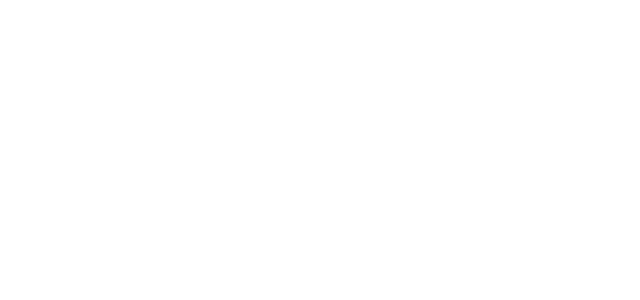
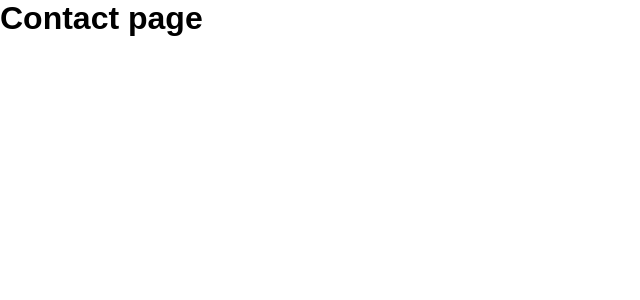
Before and after one commit to mathieuelisa/Room-react-app, a React (Create React App) app: page /contact in a window 1280 px wide. Shown: the top 300 px of the page, without its empty margins (0-640 px from the left). Built offline with nearby package versions, Linux system fonts and the light colour scheme.

Commit message:
Adding initialization of contact page

```diff
--- a/src/Components/App/App.js
+++ b/src/Components/App/App.js
@@ -1,7 +1,11 @@
+// Import styles
 import "./App.scss";
+// Import components
 import HomePage from "../HomePage";
+import AboutPage from "../AboutPage";
+import ContactPage from "../ContactPage";
+
 import { BrowserRouter, Route, Switch } from "react-router-dom";
-import AboutPage from "../AboutPage";
 
 function App() {
   return (
@@ -15,6 +19,10 @@
           <Route path="/about" exact>
             <AboutPage />
           </Route>
+
+          <Route path="/contact" exact>
+            <ContactPage />
+          </Route>
         </Switch>
       </BrowserRouter>
     </div>
--- /dev/null
+++ b/src/Components/ContactPage/MainContainer/index.js
@@ -0,0 +1,7 @@
+import "./styles.scss";
+
+function MainContainer() {
+  return <h1>Contact page</h1>;
+}
+
+export default MainContainer;
--- /dev/null
+++ b/src/Components/ContactPage/index.js
@@ -0,0 +1,8 @@
+import MainContainer from "./MainContainer";
+import "./styles.scss";
+
+function ContactPage() {
+  return <MainContainer />;
+}
+
+export default ContactPage;
```
Also changed, not shown: src/Components/ContactPage/MainContainer/styles.scss (added), src/Components/ContactPage/styles.scss (added).
